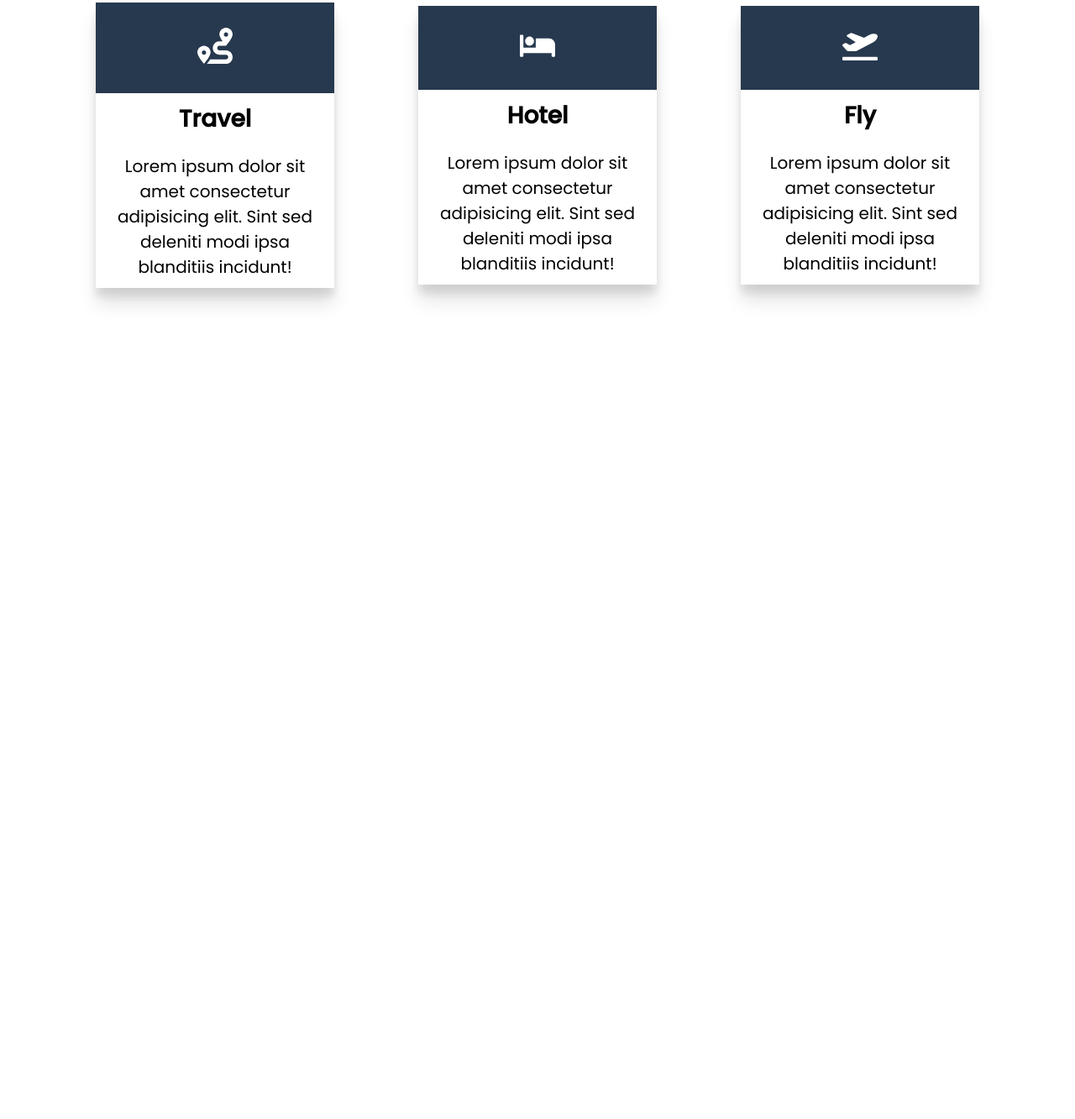
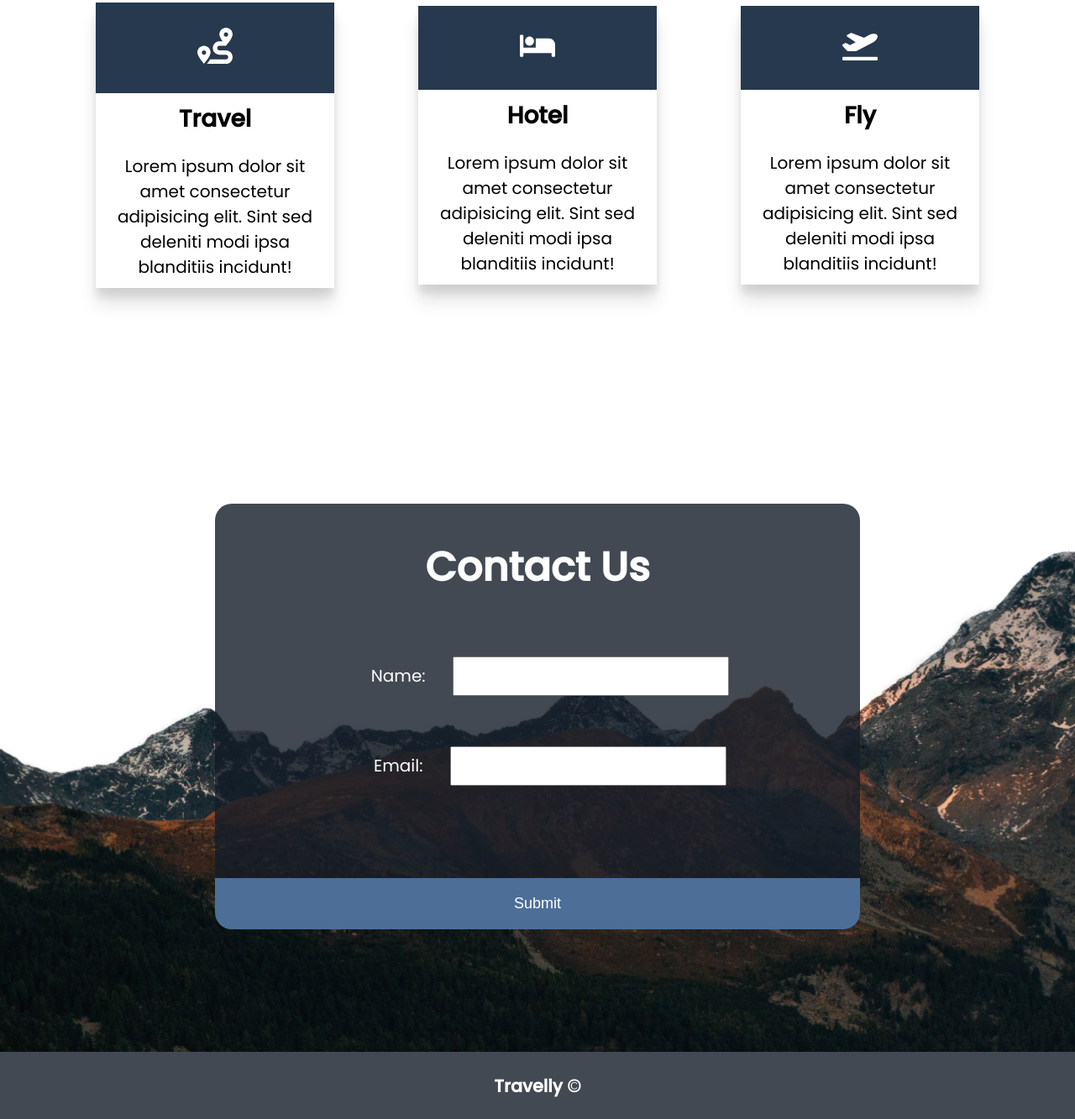
Before and after one commit to nikkisato/travelly-project, a plain HTML site: page index.html in a window 1280 px wide. Shown: the part 1949-3282 px from the top of the page at 84% size. Before the commit the page ends 2402 px from the top, so only its background shows below. Drawn offline with Linux system fonts and the light colour scheme; a web font is replaced by a local one.

Commit message:
finished the contact section

```diff
--- a/index.html
+++ b/index.html
@@ -79,5 +79,28 @@
             </div>
           </div>
     </section>
+    <section id="contact">
+        <div class="form-wrapper">
+            <header class="form-head">
+                <h2>Contact Us</h2>
+            </header>
+            <form action="">
+                <div class="name-form">
+                    <label for="name">Name:</label>
+                    <input type="text" name="name" required/>
+                </div>
+                <div class="email-form">
+                    <label for="email">Email:</label>
+                    <input type="text" email="email" required/>
+                </div>
+                <button type="submit">Submit</button>
+            </form>
+        </div>
+    </section>
+    <footer>
+      <div class="footer-wrapper">
+        <h5>Travelly &copy;</h5>
+      </div>
+    </footer>
 </body>
 </html>
--- a/style.css
+++ b/style.css
@@ -213,6 +213,70 @@ nav ul {
 .card p {
   padding: 1rem;
 }
+
+/* Contact Us Section */
+#contact {
+  min-height: 100vh;
+  background: url('/img/contact-mountain.png');
+  background-size: cover;
+  background-position: center;
+  background-repeat: no-repeat;
+  display: flex;
+  justify-content: center;
+  align-items: center;
+  position: relative;
+  overflow: hidden;
+}
+
+.form-wrapper {
+  background: rgba(19, 28, 39, 0.8);
+  width: 60%;
+  color: white;
+  border-radius: 20px;
+}
+
+.form-head {
+  text-align: center;
+  padding: 4rem;
+}
+
+.name-form,
+.email-form {
+  padding: 3rem;
+  text-align: center;
+}
+
+.form-wrapper label {
+  margin: 0rem 3rem;
+}
+
+.form-wrapper button {
+  width: 100%;
+  padding: 2rem;
+  margin-top: 8rem;
+  border-bottom-left-radius: 20px;
+  border-bottom-right-radius: 20px;
+}
+
+.form-wrapper input {
+  padding: 1rem 3rem;
+}
+
+footer {
+  text-align: center;
+  color: white;
+  background: rgba(19, 28, 39, 0.8);
+  font-size: 2.5rem;
+}
+.footer-wrapper {
+  display: flex;
+  justify-content: center;
+  align-items: Center;
+  padding: 2rem;
+  width: 90%;
+  margin: auto;
+  min-height: 10vh;
+}
 /* Media Query */
 
 @media screen and (max-width: 932px) {
```
